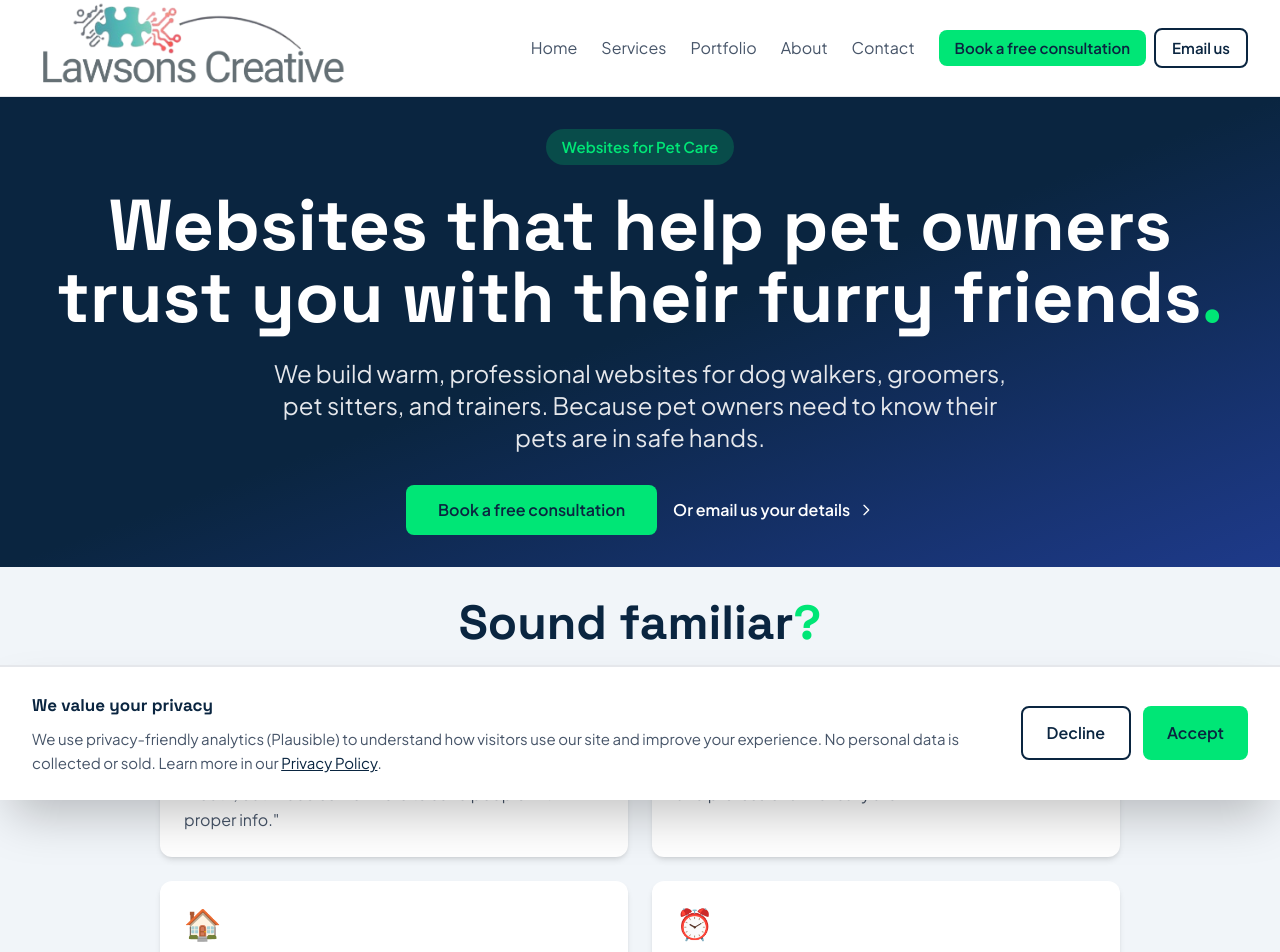
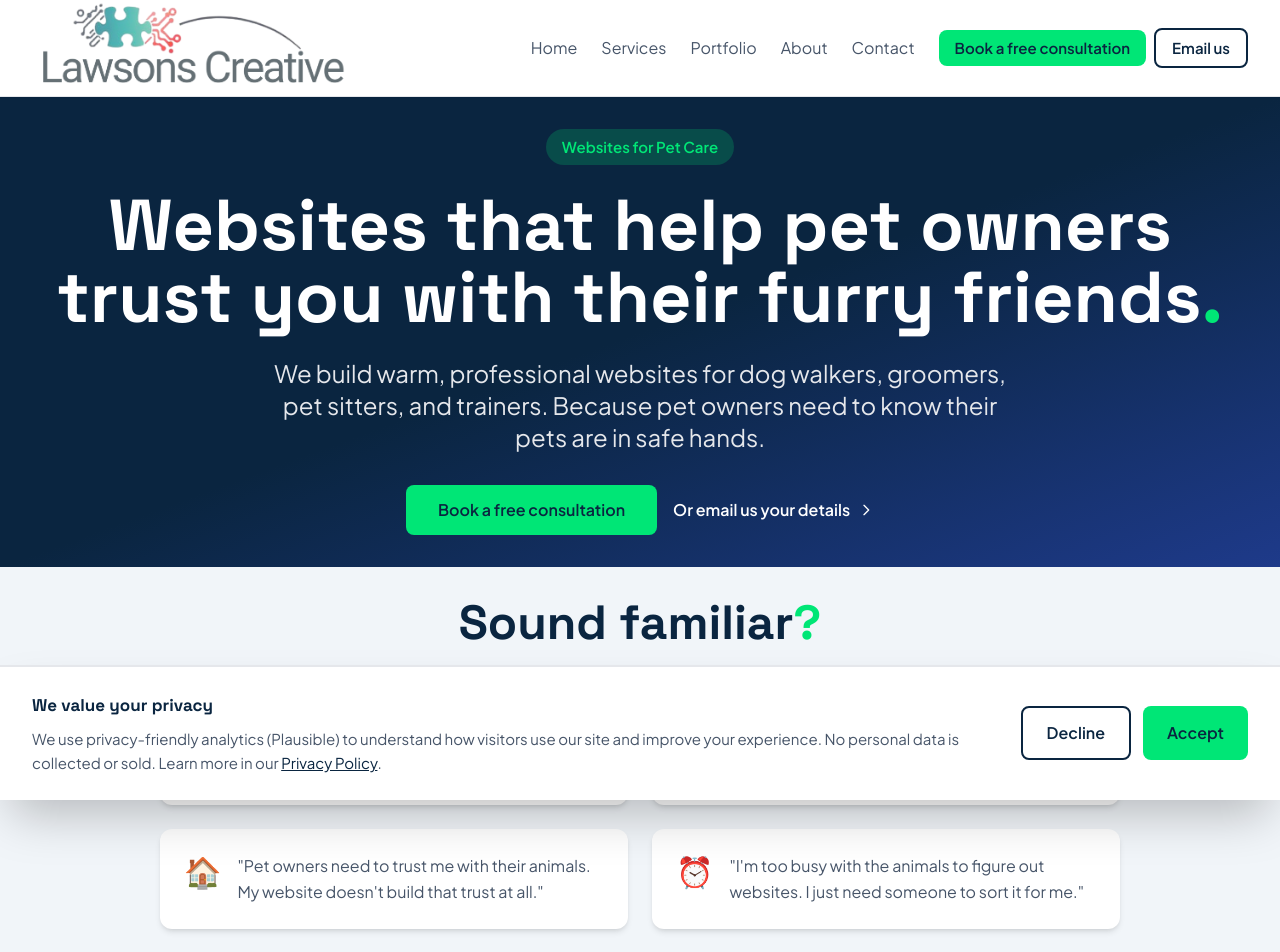
Before and after one commit to lawsonscreative/lawsonscreative-main-site, a Next.js app: page /pet-care-websites in a window 1280 px wide. Shown: the top 952 px of the page. Built offline with nearby package versions, Linux system fonts and the light colour scheme.

Commit message:
style: Inline emoji icons in Sound familiar cards on sector pages
🤖 Generated with [Claude Code](https://claude.com/claude-code)

Co-Authored-By: Claude <noreply@anthropic.com>

```diff
--- a/app/pet-care-websites/page.tsx
+++ b/app/pet-care-websites/page.tsx
@@ -58,26 +58,26 @@ export default function PetCareWebsitesPage() {
             Sound familiar<span className="text-lime">?</span>
           </h2>
           <div className="grid grid-cols-1 md:grid-cols-2 gap-6">
-            <div className="bg-white rounded-xl p-6 shadow-md">
-              <div className="text-3xl mb-4">🐕</div>
+            <div className="bg-white rounded-xl p-6 shadow-md flex items-start gap-4">
+              <div className="text-3xl flex-shrink-0">🐕</div>
               <p className="text-slate leading-relaxed">
                 "I'm getting enquiries through Instagram and word of mouth, but I need somewhere to send people with proper info."
               </p>
             </div>
-            <div className="bg-white rounded-xl p-6 shadow-md">
-              <div className="text-3xl mb-4">📱</div>
+            <div className="bg-white rounded-xl p-6 shadow-md flex items-start gap-4">
+              <div className="text-3xl flex-shrink-0">📱</div>
               <p className="text-slate leading-relaxed">
                 "My current site looks dated. It doesn't show how caring and professional we really are."
               </p>
             </div>
-            <div className="bg-white rounded-xl p-6 shadow-md">
-              <div className="text-3xl mb-4">🏠</div>
+            <div className="bg-white rounded-xl p-6 shadow-md flex items-start gap-4">
+              <div className="text-3xl flex-shrink-0">🏠</div>
               <p className="text-slate leading-relaxed">
                 "Pet owners need to trust me with their animals. My website doesn't build that trust at all."
               </p>
             </div>
-            <div className="bg-white rounded-xl p-6 shadow-md">
-              <div className="text-3xl mb-4">⏰</div>
+            <div className="bg-white rounded-xl p-6 shadow-md flex items-start gap-4">
+              <div className="text-3xl flex-shrink-0">⏰</div>
               <p className="text-slate leading-relaxed">
                 "I'm too busy with the animals to figure out websites. I just need someone to sort it for me."
               </p>
--- a/app/trades-websites/page.tsx
+++ b/app/trades-websites/page.tsx
@@ -58,26 +58,26 @@ export default function TradesWebsitesPage() {
             Sound familiar<span className="text-lime">?</span>
           </h2>
           <div className="grid grid-cols-1 md:grid-cols-2 gap-6">
-            <div className="bg-white rounded-xl p-6 shadow-md">
-              <div className="text-3xl mb-4">📱</div>
+            <div className="bg-white rounded-xl p-6 shadow-md flex items-start gap-4">
+              <div className="text-3xl flex-shrink-0">📱</div>
               <p className="text-slate leading-relaxed">
                 "I've got a Facebook page but customers keep asking for a proper website."
               </p>
             </div>
-            <div className="bg-white rounded-xl p-6 shadow-md">
-              <div className="text-3xl mb-4">🔧</div>
+            <div className="bg-white rounded-xl p-6 shadow-md flex items-start gap-4">
+              <div className="text-3xl flex-shrink-0">🔧</div>
               <p className="text-slate leading-relaxed">
                 "My nephew built me a site years ago. It looks dated and I don't know how to update it."
               </p>
             </div>
-            <div className="bg-white rounded-xl p-6 shadow-md">
-              <div className="text-3xl mb-4">🏠</div>
+            <div className="bg-white rounded-xl p-6 shadow-md flex items-start gap-4">
+              <div className="text-3xl flex-shrink-0">🏠</div>
               <p className="text-slate leading-relaxed">
                 "I'm getting work through word of mouth, but I want to grow and need to be found online."
               </p>
             </div>
-            <div className="bg-white rounded-xl p-6 shadow-md">
-              <div className="text-3xl mb-4">📋</div>
+            <div className="bg-white rounded-xl p-6 shadow-md flex items-start gap-4">
+              <div className="text-3xl flex-shrink-0">📋</div>
               <p className="text-slate leading-relaxed">
                 "I spent hours trying to build something on Wix but gave up — it just looked rubbish."
               </p>
```
